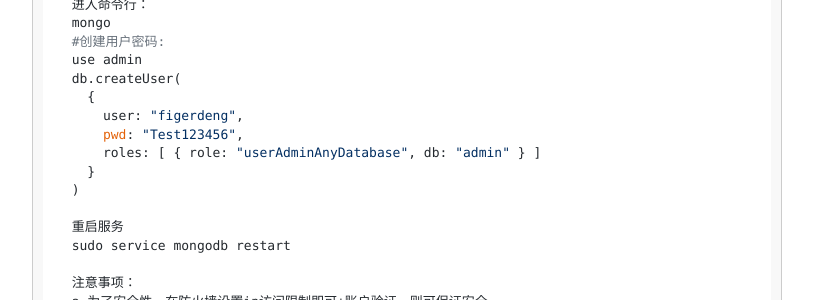
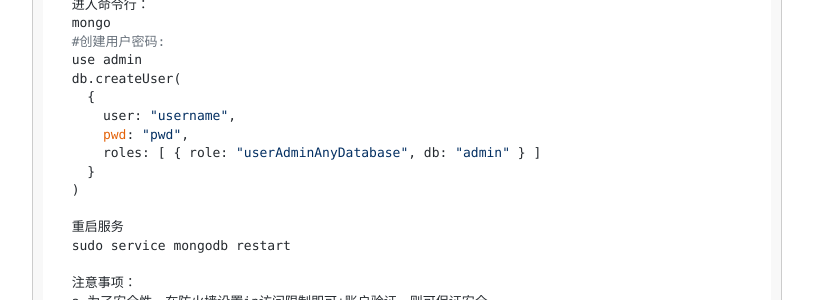
Before and after one commit to figerdeng/siweiwo, a Jekyll site: the page built from _posts/2021-07-06--raspi-ubuntu-dataanalyse.md, in a window 1280 px wide and 900 px high, scrolled down 12419 px. Shown: the part 152-452 px from the top of the window, without its empty margins (233-1046 px from the left). Built offline with Jekyll 4.4.1, drawn with Linux system fonts in a browser that asks for light colours; nearby versions of some CDN libraries; comment, search, counter and statistics services are not loaded.

Commit message:
更新维护文档

```diff
--- a/_posts/2021-07-06--raspi-ubuntu-dataanalyse.md
+++ b/_posts/2021-07-06--raspi-ubuntu-dataanalyse.md
@@ -614,8 +614,8 @@ description: 树莓派打造量化平台
   use admin
   db.createUser(
     {
-      user: "figerdeng",
-      pwd: "Test123456",
+      user: "username",
+      pwd: "pwd",
       roles: [ { role: "userAdminAnyDatabase", db: "admin" } ]
     }
   )
```
